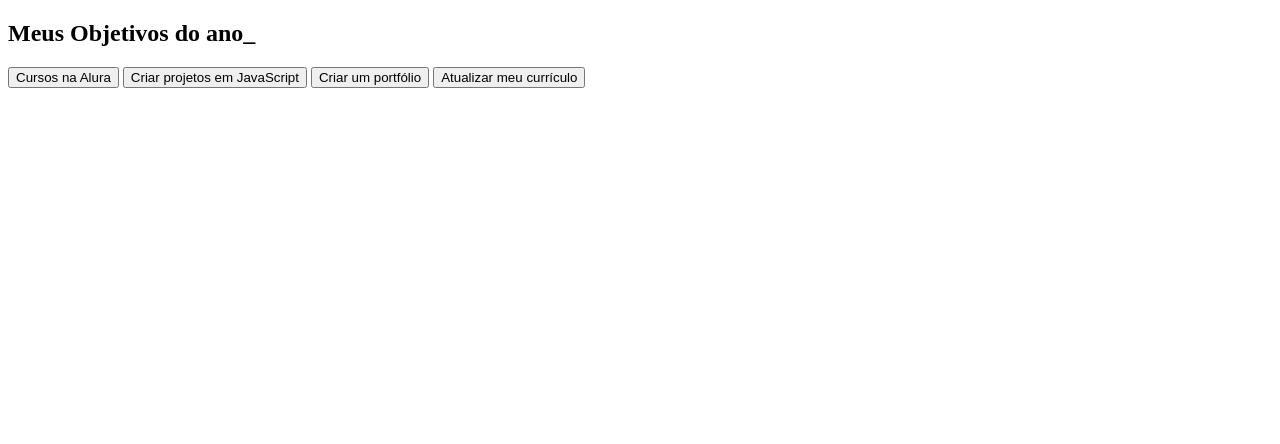
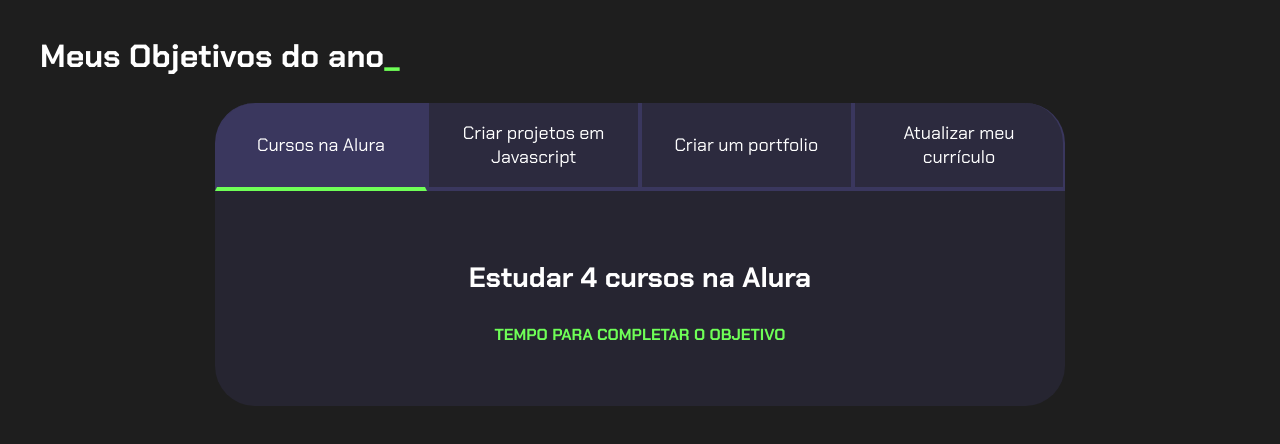
Before and after one commit to Wesleisilvapedro/pdv, a plain HTML site: page index.html in a window 1280 px wide. Drawn offline with Linux system fonts and the light colour scheme.

Commit message:
atualizacao 2

```diff
--- a/index.html
+++ b/index.html
@@ -1,24 +1,45 @@
 <!DOCTYPE html>
-<html lang="en">
+<html lang="pt-br">
 <head>
     <meta charset="UTF-8">
-    <meta http-equiv="X-UA-Compatible" content="IE=edge">
     <meta name="viewport" content="width=device-width, initial-scale=1.0">
-    <title>Document</title>
+    <title>Meus objetivos do ano</title>
+    <link rel="stylesheet" href="style.css">
 </head>
 <body>
-    <body>
-        <section class="conteudo-principal">
-          <h2 class="titulo-principal">Meus Objetivos do ano_</h2>
-          <div class="botoes">
-            <button class="botao">Cursos na Alura</button>
-            <button class="botao">Criar projetos em JavaScript</button>
-            <button class="botao">Criar um portfólio</button>
+    <section class="conteudo-principal">
+        <h2 class="titulo-principal">Meus Objetivos do ano<span>_</span></h2>
+        <div class="conteudo">
+        <div class="botoes">
+            <button class="botao ativo">Cursos na Alura</button>
+            <button class="botao">Criar projetos em Javascript</button>
+            <button class="botao">Criar um portfolio</button>
             <button class="botao">Atualizar meu currículo</button>
-          </div>
-        </section>
-      </body>
-      </html>
-
+        </div>
+        <div class="abas-textos">
+            <div class="aba-conteudo ativo">
+                <h3 class="aba-conteudo-titulo-principal">Estudar 4 cursos na Alura</h3>
+                <h4 class="aba-conteudo-titulo-secundario">Tempo para completar o objetivo</h4>
+                <div class="contador"></div>
+            </div>
+            <div class="aba-conteudo">
+                <h3 class="aba-conteudo-titulo-principal">Criar 5 projetos em Javascript</h3>
+                <h4 class="aba-conteudo-titulo-secundario">Tempo para completar o objetivo</h4>
+                <div class="contador"></div>
+            </div>
+            <div class="aba-conteudo">
+                <h3 class="aba-conteudo-titulo-principal">Criar um portfolio com os meus 3 melhores projetos</h3>
+                <h4 class="aba-conteudo-titulo-secundario">Tempo para completar o objetivo</h4>
+                <div class="contador"></div>
+            </div>
+            <div class="aba-conteudo">
+                <h3 class="aba-conteudo-titulo-principal">Atualizar meu curriculo com os certificados da Alura</h3>
+                <h4 class="aba-conteudo-titulo-secundario">Tempo para completar o objetivo</h4>
+                <div class="contador"></div>
+            </div>
+        </div>
+    </div>
+    </section>
+    <script src="main.js"></script>
 </body>
 </html>
--- /dev/null
+++ b/main.js
@@ -0,0 +1,12 @@
+const botoes = document.querySelectorAll(".botao");
+
+for(let i=0;i <botoes.length;i++){
+    botoes[i].onclick = function(){
+
+        for(let j=0;j<botoes.length;j++){
+            botoes[j].classList.remove("ativo");
+        }
+
+        botoes[i].classList.add("ativo");
+    }
+}
--- a/style.css
+++ b/style.css
@@ -0,0 +1,104 @@
+@import url('https://fonts.googleapis.com/css2?family=Chakra+Petch:wght@400;700&display=swap');
+
+:root {
+    --cor-de-fundo: #1E1E1E;
+    --verde: #6FFF57;
+    --branco: #FFFFFF;
+    --botao-ativo: #3A375E;
+    --botao-inativo: rgba(58, 55, 94, 0.5);
+    --texto-fundo: rgba(58, 55, 94, 0.3);
+}
+
+body {
+    background-color: var(--cor-de-fundo);
+    color: var(--branco);
+    font-family: 'Chakra Petch', sans-serif;
+}
+
+
+.conteudo-principal {
+    display: flex;
+    flex-direction: column;
+    justify-content: center;
+    align-items: center;
+    max-width: 1200px;
+    width: 100%;
+    margin: 0 auto;
+}
+
+.titulo-principal {
+    text-align: left;
+    width: 100%;
+    font-size: 32px;
+}
+
+.titulo-principal span {
+    color: var(--verde);
+}
+
+
+.botao {
+    font-family: 'Chakra Petch', sans-serif;
+    background-color: var(--botao-inativo);
+    color: var(--branco);
+    display: flex;
+    justify-content: center;
+    padding: 1em;
+    font-size: 18px;
+    align-items: center;
+    width: 100%;
+    border-bottom: 4px solid var(--botao-ativo);
+    border-left: 2px solid var(--botao-ativo);
+    border-right: 2px solid var(--botao-ativo);
+    border-top: none;
+}
+
+.botao:first-child {
+    border-radius: 40px 40px 0 0;
+}
+
+.botoes {
+    display: block;
+}
+
+.botao.ativo{
+    background-color: var(--botao-ativo);
+    border-bottom: 4px solid var(--verde);
+}
+
+.abas-textos{
+    background-color: var(--texto-fundo);
+    padding: 40px;
+    border-radius: 0 0 40px 40px;
+}
+.aba-conteudo.ativo{
+    display:block;
+}
+
+.aba-conteudo{
+    display: none;
+}
+
+.aba-conteudo-titulo-principal{
+    font-size: 28px;
+    text-align: center;
+}
+.aba-conteudo-titulo-secundario{
+    text-align: center;
+    color: var(--verde);
+    text-transform: uppercase;
+}
+
+@media screen and (min-width: 768px) {
+    .botoes {
+        display: flex;
+    }
+
+    .botao:first-child {
+        border-radius: 40px 0 0 0;
+    }
+
+    .botao:last-child {
+        border-radius: 0 40px 0 0;
+    }
+}
```
